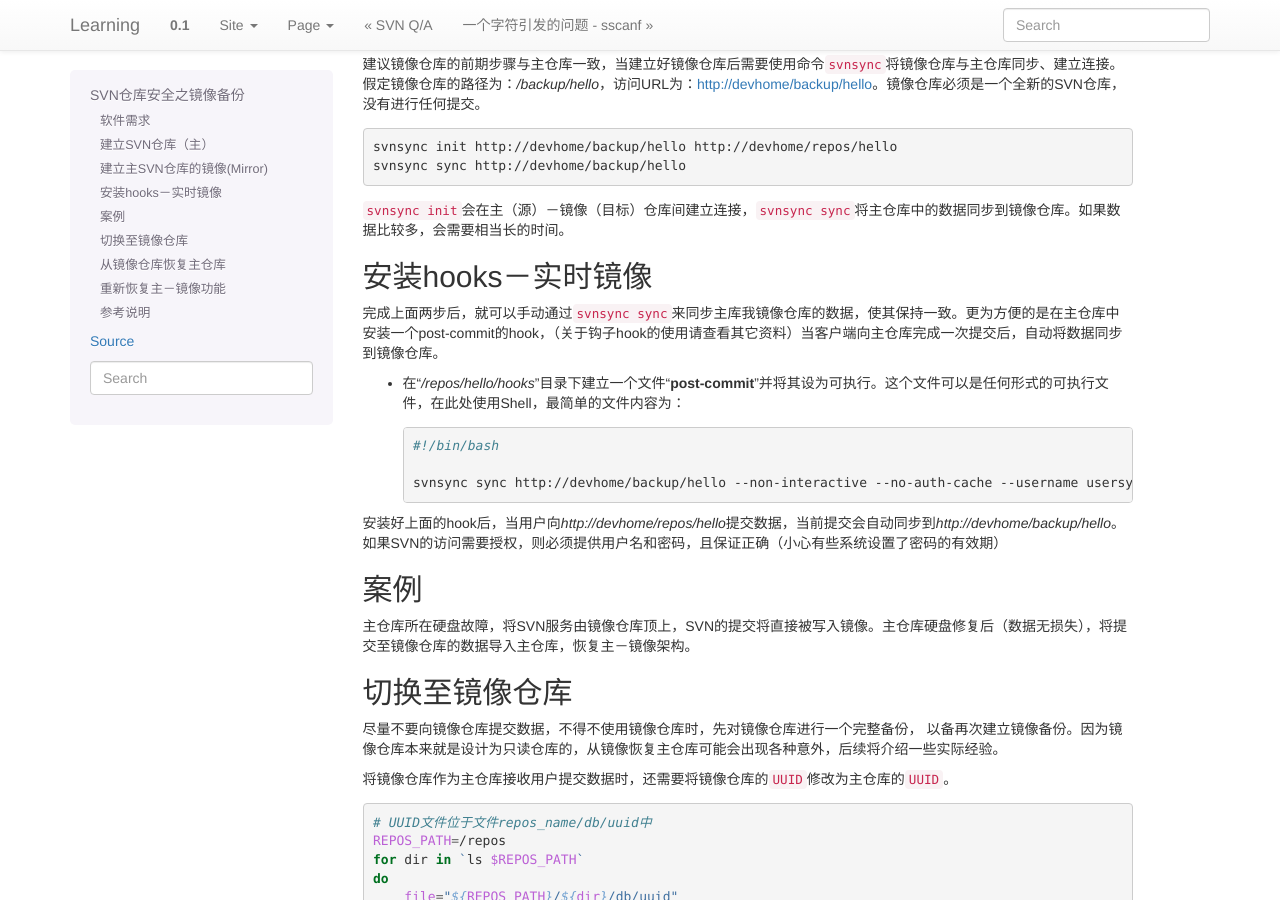
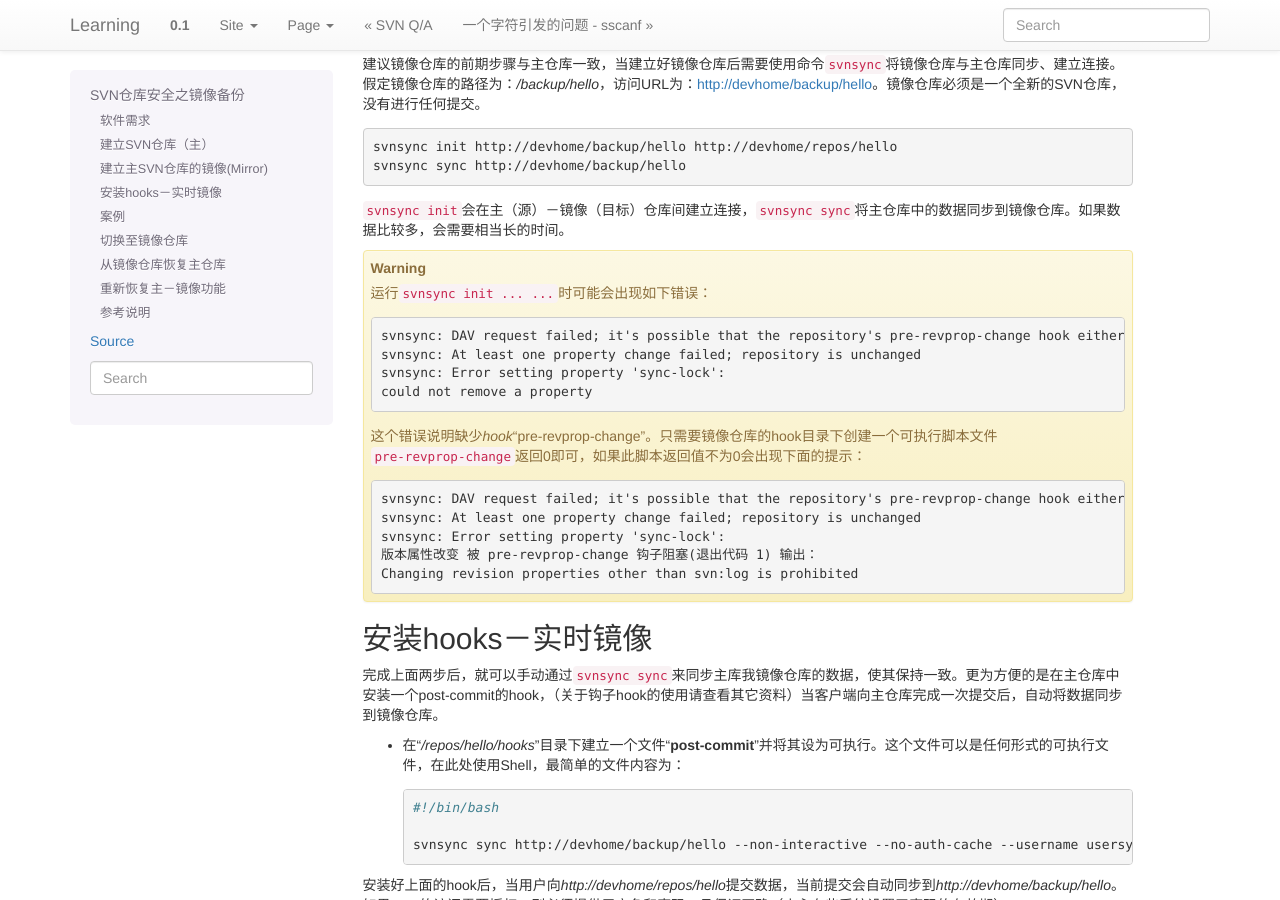
Before and after one commit to huiliu/learning.docs.hui, a Sphinx documentation site: the page built from source/svn_mirror.rst, in a window 1280 px wide and 900 px high, scrolled down 985 px. Built offline with Sphinx 7.4.7, drawn with Linux system fonts in a browser that asks for light colours; formulas are drawn with MathJax 3; some of the changed text lies outside the part shown.

Commit message:
UPDATE svn mirror
增加一个问题处理

```diff
--- a/source/svn_mirror.rst
+++ b/source/svn_mirror.rst
@@ -3,7 +3,7 @@ SVN仓库安全之镜像备份
 
 软件需求
 =========
-本文经过在CentOS 5.5_X86上实验通过，相关软件有：
+本文经过在CentOS 5.5_X86上实验操作通过，所需相关软件有：
 
 *   操作系统：CentOS 5.5 X86
 *   mod_authz_ldap-0.26-9.el5
@@ -71,6 +71,28 @@ SVN仓库安全之镜像备份
 ``svnsync init``\ 会在主（源）－镜像（目标）仓库间建立连接，\ ``svnsync sync``\
 将主仓库中的数据同步到镜像仓库。如果数据比较多，会需要相当长的时间。
 
+.. warning::
+
+    运行\ ``svnsync init ... ...``\ 时可能会出现如下错误：
+
+    .. sourcecode:: text
+
+        svnsync: DAV request failed; it's possible that the repository's pre-revprop-change hook either failed or is non-existent
+        svnsync: At least one property change failed; repository is unchanged
+        svnsync: Error setting property 'sync-lock':
+        could not remove a property
+
+    这个错误说明缺少\ *hook*\ “pre-revprop-change”。只需要镜像仓库的hook目录下\
+    创建一个可执行脚本文件\ ``pre-revprop-change``\ 返回0即可，如果此脚本返回值\
+    不为0会出现下面的提示：
+
+    .. sourcecode:: text
+
+        svnsync: DAV request failed; it's possible that the repository's pre-revprop-change hook either failed or is non-existent
+        svnsync: At least one property change failed; repository is unchanged
+        svnsync: Error setting property 'sync-lock':
+        版本属性改变 被 pre-revprop-change 钩子阻塞(退出代码 1) 输出：
+        Changing revision properties other than svn:log is prohibited
 
 安装hooks－实时镜像
 ====================
```
